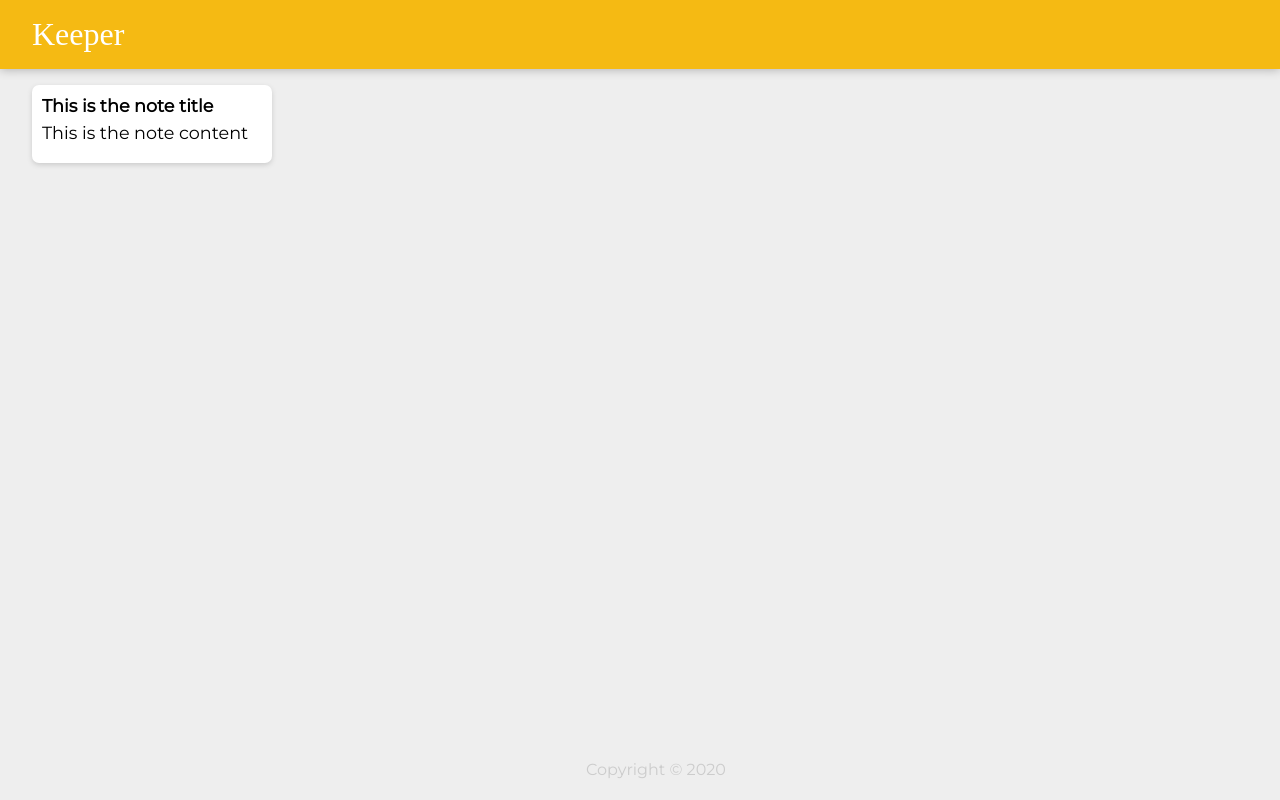
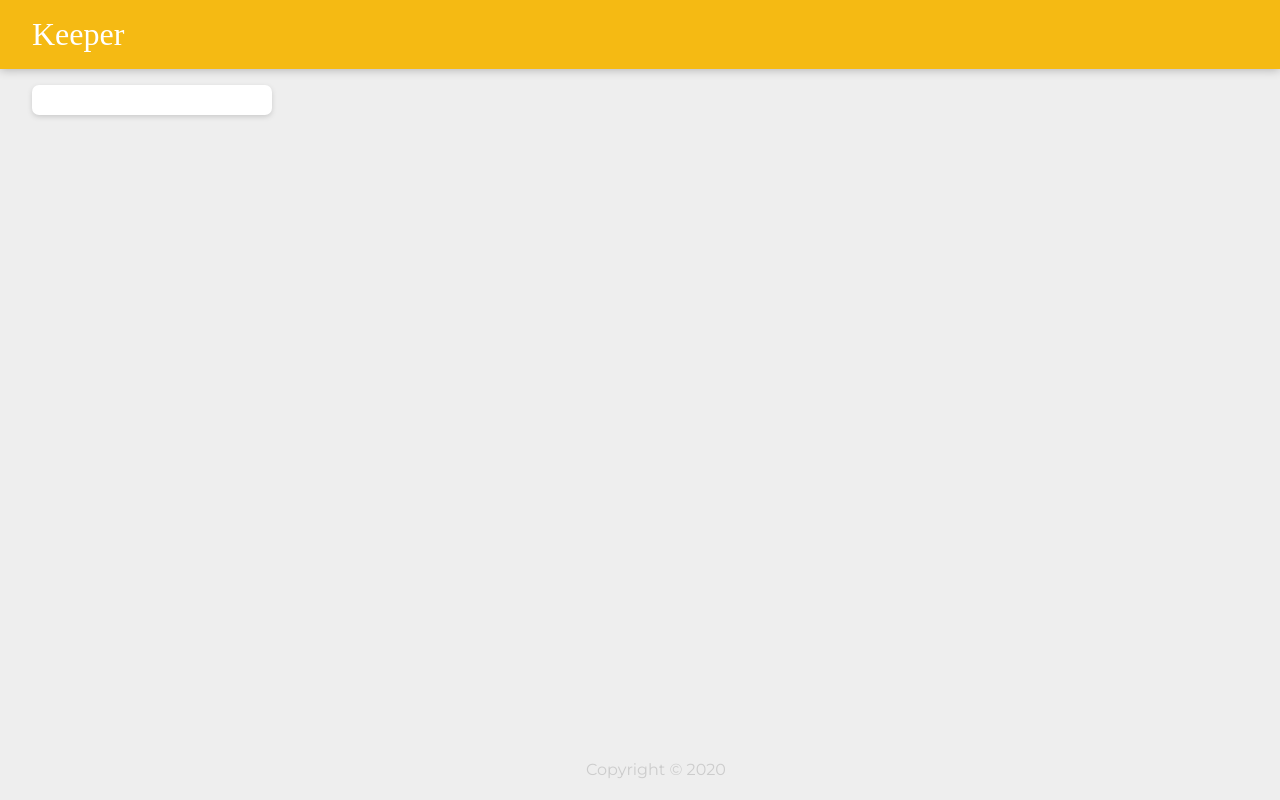
Before and after one commit to hazzaldo/Notes-Keeper-webb-app--React-Js-, a React (Create React App) app: page / in a window 1280 px wide. Built offline with nearby package versions, Linux system fonts and the light colour scheme; a web font is replaced by a local one.

Commit message:
pass props to our Note component instead of hard-coded title and paragraph

```diff
--- a/src/components/Note.jsx
+++ b/src/components/Note.jsx
@@ -1,10 +1,10 @@
 import React from 'react';
 
-function Note() {
+function Note(props) {
     return (
         <div className="note">
-            <h1>This is the note title</h1>
-            <p>This is the note content</p>
+            <h1>{props.title}</h1>
+            <p>{props.content}</p>
         </div>
     );
 }
```
